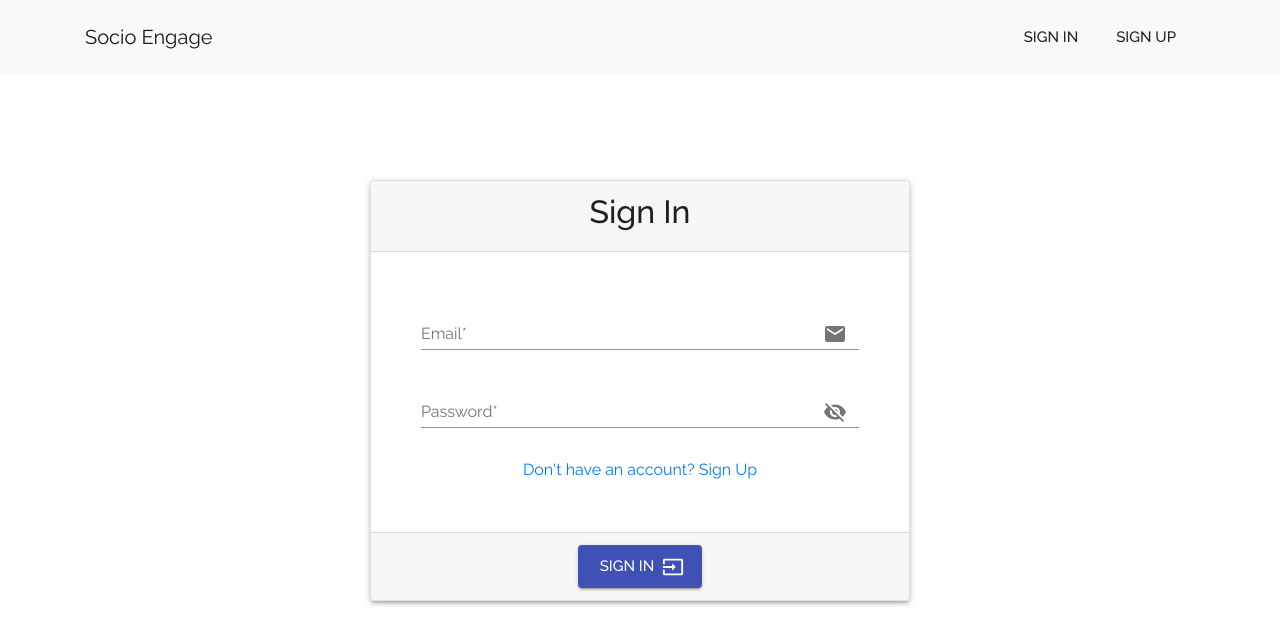
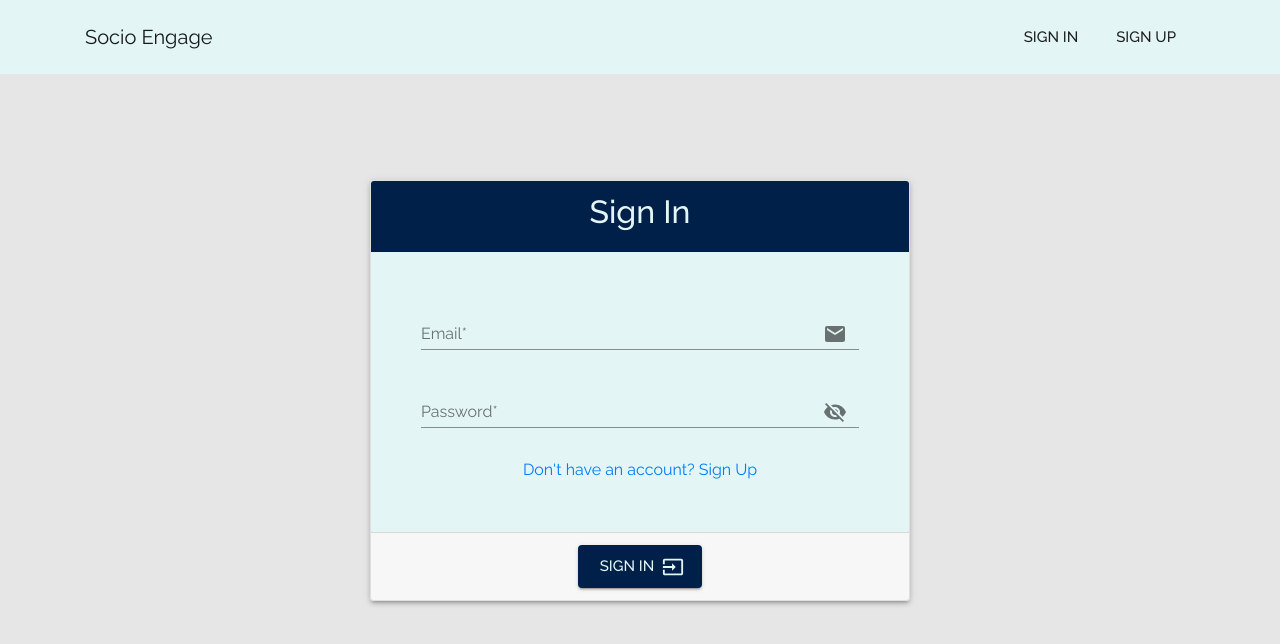
Before and after one commit to LalitDungriyal/Socio-Engage, a React (Create React App) app in the folder client/: page /signin in a window 1280 px wide. Shown: the top 644 px of the page. Built offline with nearby package versions, Linux system fonts and the light colour scheme.

Commit message:
UI Changes

```diff
--- a/client/src/assets/css/main.css
+++ b/client/src/assets/css/main.css
@@ -1,10 +1,27 @@
 @import url('https://fonts.googleapis.com/css2?family=Raleway:ital,wght@0,100;0,200;0,300;0,400;0,500;0,600;0,700;0,800;0,900;1,100;1,200;1,300;1,400;1,500;1,600;1,700;1,800;1,900&display=swap');
+
+:root {
+    --pricolor-1: #e6e6e6;
+    --pricolor-2: #e3f6f5;
+    --seccolor-1: #005792;
+    --seccolor-2: #00204a;
+}
 
 body {
     padding-top: 100px;
     padding-bottom: 100px;
     font-family: 'Raleway', sans-serif;
+    background-color: var(--pricolor-1);
+    color: var(--seccolor-2);
     /* text-align: center; */
+}
+
+.main-navbar {
+    background-color: var(--pricolor-2);
+}
+
+.navbar-brand {
+    color: var(--pricolor-1);
 }
 
 .card-login {
@@ -17,6 +34,20 @@ body {
 
 .card-login .MuiFormControl-root{
     margin-bottom: 30px;
+}
+
+.card-login .card-header {
+    background-color: var(--seccolor-2);
+    color: var(--pricolor-2);
+}
+
+.card-login .card-body {
+    background-color: var(--pricolor-2);
+}
+
+.card-login .card-footer button{
+    background-color: var(--seccolor-2);
+    color: var(--pricolor-2);
 }
 
 .card-post {
--- a/client/src/components/NavBar.js
+++ b/client/src/components/NavBar.js
@@ -109,7 +109,7 @@ const NavBar = ()=>{
     }
 
     return(
-      <Navbar fixed="top" bg="light" expand="lg">
+      <Navbar className="main-navbar" fixed="top" expand="lg">
         <Container>
           <Navbar.Brand href="#home">Socio Engage</Navbar.Brand>
           <Navbar.Toggle aria-controls="basic-navbar-nav" />
--- a/client/src/components/screens/Search.js
+++ b/client/src/components/screens/Search.js
@@ -2,6 +2,7 @@ import React, { useEffect, useState } from 'react';
 import { Container, Row } from 'react-bootstrap';
 import SearchIcon from '@material-ui/icons/Search';
 import { Card, Divider, InputAdornment, List, ListItem, ListItemText, TextField } from '@material-ui/core';
+import { Link } from 'react-router-dom';
 
 const Search = ()=>{
 
@@ -64,12 +65,15 @@ const Search = ()=>{
                     <Card>
                         <List>
                             {searchResult.map((item, index) => {
+                                const link = "/profile/"+item._id
                                 return (
                                     <div id="index">
                                         <Divider/>
-                                        <ListItem>
-                                            <ListItemText primary={item.name}/>
-                                        </ListItem>
+                                        <Link to={link}>
+                                            <ListItem>
+                                                <ListItemText primary={item.name}/>
+                                            </ListItem>
+                                        </Link>
                                     </div>
                                 )
                             })}
```
